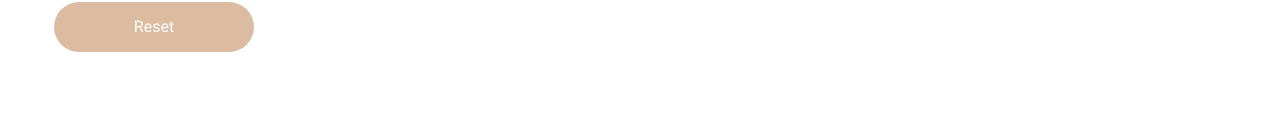
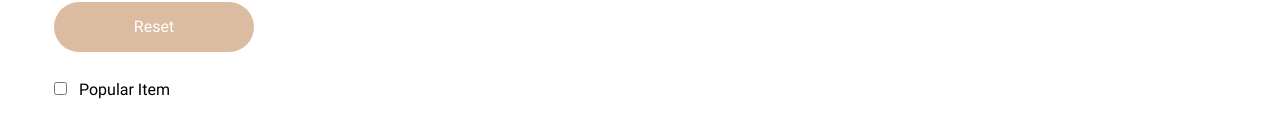
Before and after one commit to Krvknv/fromRs, a website built with webpack: page src/index.html in a window 1280 px wide. Shown: the part 990-1128 px from the top of the page. Built offline with nearby package versions, Linux system fonts and the light colour scheme.

Commit message:
feat add checkbox  popular

```diff
--- a/src/assets/styles/base/_global.scss
+++ b/src/assets/styles/base/_global.scss
@@ -13,6 +13,14 @@ button {
     border: none;
 }
 
+#slider-year,
+#slider-quantity,
+.noUi-connect,
+label,
+input {
+    cursor: pointer;
+}
+
 a {
     text-decoration: none;
     color: inherit;
--- a/src/assets/styles/components/_sideBar.scss
+++ b/src/assets/styles/components/_sideBar.scss
@@ -1,3 +1,7 @@
+.aside {
+    display: flex;
+    flex-direction: column;
+}
 .category {
     margin-bottom: 30px;
     &__form {
@@ -60,7 +64,11 @@
     color: $additional-font-color;
     border-radius: 100px;
     text-transform: capitalize;
+    margin-bottom: 30px;
     &:hover {
         background-color: darken($main-color, 10%);
     }
 }
+.popular {
+    font-size: 16px;
+}
--- a/src/index.html
+++ b/src/index.html
@@ -108,6 +108,9 @@
                         <div id="slider-quantity"></div>
                     </div>
                     <button class="btn-reset">reset</button>
+                    <label class="popular category__label">
+                        <input class="category__input" type="checkbox" /> popular item
+                    </label>
                 </aside>
             </div>
         </main>
```
